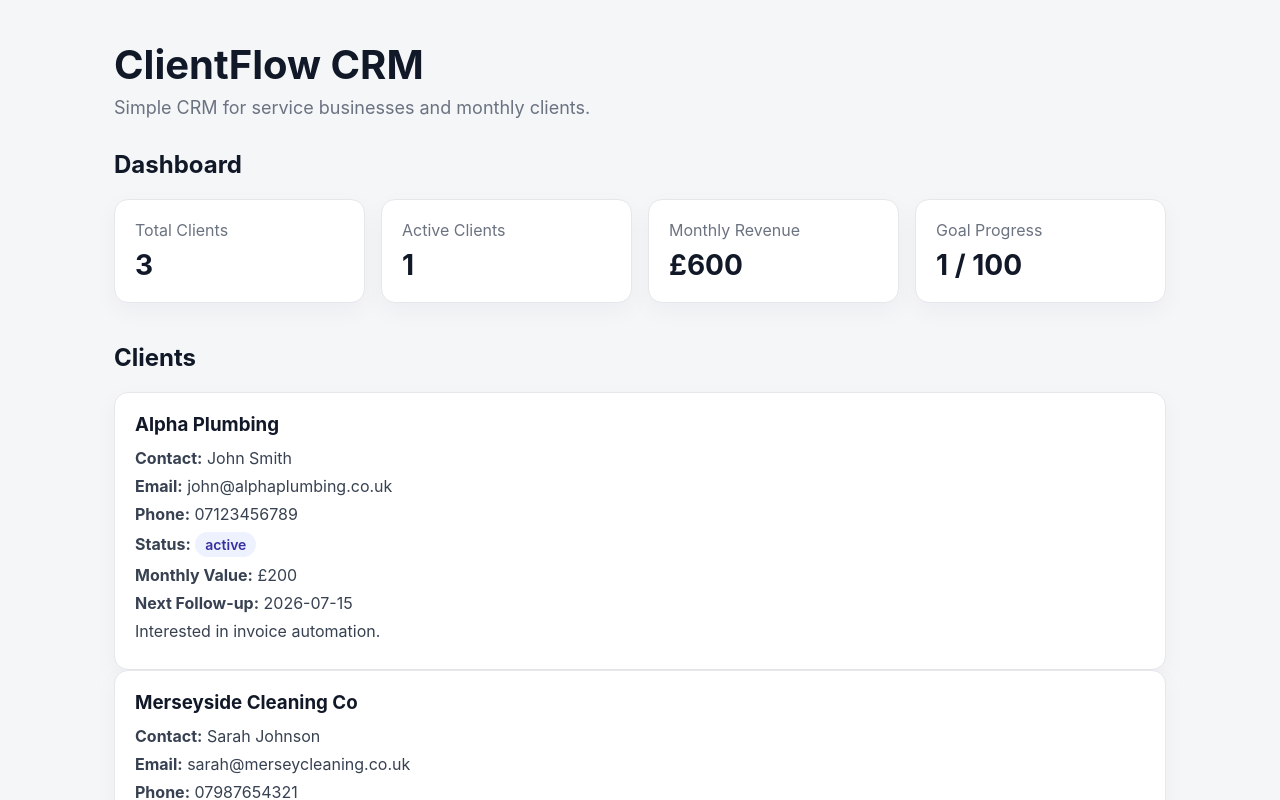
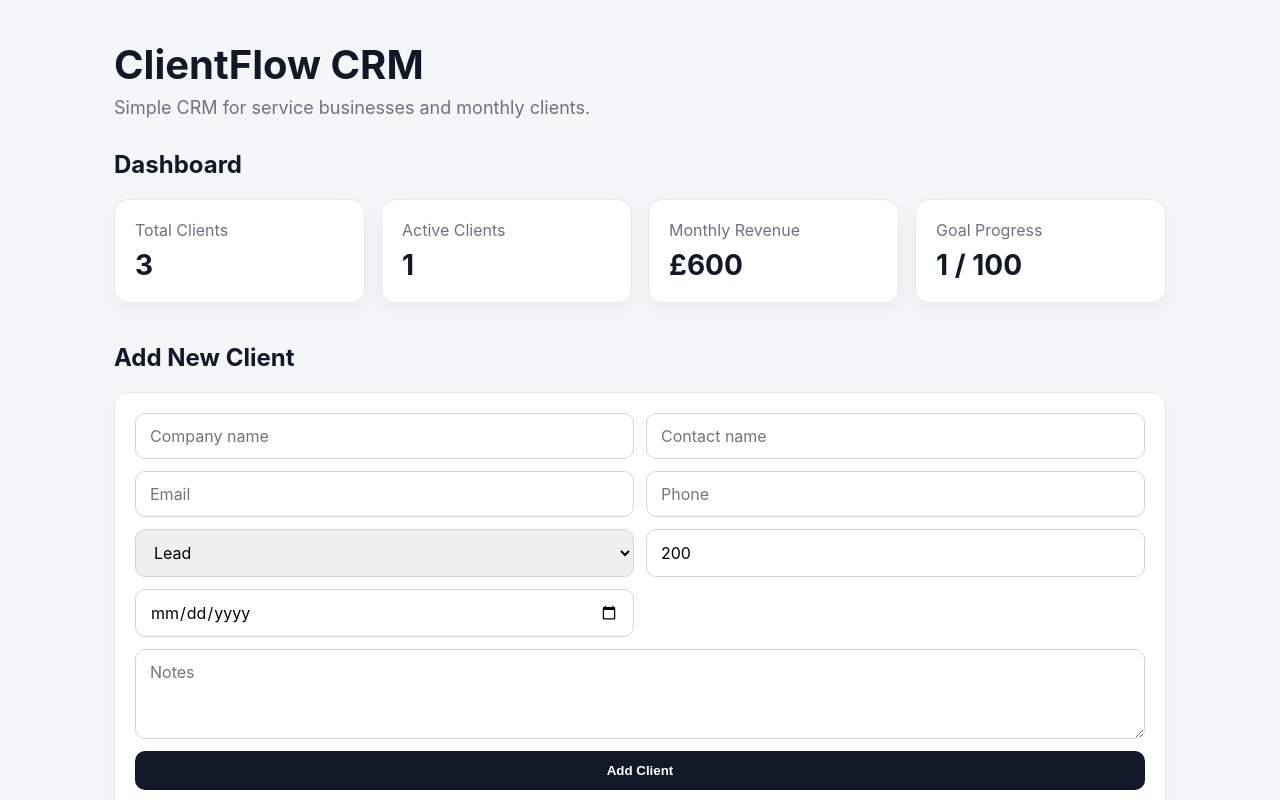
Before and after one commit to MikeMat22/clientflow-crm, a React (Vite) app: page / in a window 1280 px wide. Shown: the top 800 px of the page. Built offline with nearby package versions, Linux system fonts and the light colour scheme.

Commit message:
creation of form

```diff
--- a/src/App.tsx
+++ b/src/App.tsx
@@ -1,8 +1,17 @@
+import { useState } from "react";
 import { DashboardCards } from "./components/DashboardCards";
 import { ClientList } from "./components/ClientList";
+import { ClientForm } from "./components/ClientForm";
 import { mockClients } from "./data/mockClients";
+import type { Client } from "./types/client";
 
 function App() {
+  const [clients, setClients] = useState<Client[]>(mockClients);
+
+  function handleAddClient(newClient: Client) {
+    setClients((currentClients) => [newClient, ...currentClients]);
+  }
+
   return (
     <main>
       <header className="app-header">
@@ -10,8 +19,9 @@ function App() {
         <p>Simple CRM for service businesses and monthly clients.</p>
       </header>
 
-      <DashboardCards clients={mockClients} />
-      <ClientList clients={mockClients} />
+      <DashboardCards clients={clients} />
+      <ClientForm onAddClient={handleAddClient} />
+      <ClientList clients={clients} />
     </main>
   );
 }
--- /dev/null
+++ b/src/components/ClientForm.tsx
@@ -0,0 +1,131 @@
+import { useState } from "react";
+import type { Client, ClientStatus } from "../types/client";
+
+type ClientFormProps = {
+  onAddClient: (client: Client) => void;
+};
+
+const initialFormData = {
+  companyName: "",
+  contactName: "",
+  email: "",
+  phone: "",
+  status: "lead" as ClientStatus,
+  monthlyValue: "200",
+  nextFollowUpDate: "",
+  notes: "",
+};
+
+export function ClientForm({ onAddClient }: ClientFormProps) {
+  const [formData, setFormData] = useState(initialFormData);
+
+  function handleSubmit(event: React.FormEvent<HTMLFormElement>) {
+    event.preventDefault();
+
+    const newClient: Client = {
+      id: crypto.randomUUID(),
+      companyName: formData.companyName,
+      contactName: formData.contactName,
+      email: formData.email,
+      phone: formData.phone,
+      status: formData.status,
+      monthlyValue: Number(formData.monthlyValue),
+      nextFollowUpDate: formData.nextFollowUpDate,
+      notes: formData.notes,
+      createdAt: new Date().toISOString(),
+    };
+
+    onAddClient(newClient);
+    setFormData(initialFormData);
+  }
+
+  return (
+    <section className="form-section">
+      <h2>Add New Client</h2>
+
+      <form className="client-form" onSubmit={handleSubmit}>
+        <input
+          type="text"
+          placeholder="Company name"
+          value={formData.companyName}
+          onChange={(event) =>
+            setFormData({ ...formData, companyName: event.target.value })
+          }
+          required
+        />
+
+        <input
+          type="text"
+          placeholder="Contact name"
+          value={formData.contactName}
+          onChange={(event) =>
+            setFormData({ ...formData, contactName: event.target.value })
+          }
+          required
+        />
+
+        <input
+          type="email"
+          placeholder="Email"
+          value={formData.email}
+          onChange={(event) =>
+            setFormData({ ...formData, email: event.target.value })
+          }
+          required
+        />
+
+        <input
+          type="text"
+          placeholder="Phone"
+          value={formData.phone}
+          onChange={(event) =>
+            setFormData({ ...formData, phone: event.target.value })
+          }
+        />
+
+        <select
+          value={formData.status}
+          onChange={(event) =>
+            setFormData({
+              ...formData,
+              status: event.target.value as ClientStatus,
+            })
+          }
+        >
+          <option value="lead">Lead</option>
+          <option value="contacted">Contacted</option>
+          <option value="active">Active</option>
+          <option value="lost">Lost</option>
+        </select>
+
+        <input
+          type="number"
+          placeholder="Monthly value"
+          value={formData.monthlyValue}
+          onChange={(event) =>
+            setFormData({ ...formData, monthlyValue: event.target.value })
+          }
+          required
+        />
+
+        <input
+          type="date"
+          value={formData.nextFollowUpDate}
+          onChange={(event) =>
+            setFormData({ ...formData, nextFollowUpDate: event.target.value })
+          }
+        />
+
+        <textarea
+          placeholder="Notes"
+          value={formData.notes}
+          onChange={(event) =>
+            setFormData({ ...formData, notes: event.target.value })
+          }
+        />
+
+        <button type="submit">Add Client</button>
+      </form>
+    </section>
+  );
+}
--- a/src/index.css
+++ b/src/index.css
@@ -103,3 +103,54 @@ p {
     grid-template-columns: 1fr;
   }
 }
+.form-section {
+  margin-bottom: 40px;
+}
+
+.client-form {
+  display: grid;
+  grid-template-columns: repeat(2, 1fr);
+  gap: 12px;
+  background: white;
+  border: 1px solid #e5e7eb;
+  border-radius: 14px;
+  padding: 20px;
+  box-shadow: 0 8px 24px rgba(15, 23, 42, 0.04);
+}
+
+.client-form input,
+.client-form select,
+.client-form textarea {
+  width: 100%;
+  padding: 12px 14px;
+  border: 1px solid #d1d5db;
+  border-radius: 10px;
+  font: inherit;
+}
+
+.client-form textarea {
+  grid-column: 1 / -1;
+  min-height: 90px;
+  resize: vertical;
+}
+
+.client-form button {
+  grid-column: 1 / -1;
+  padding: 12px 16px;
+  border: 0;
+  border-radius: 10px;
+  background: #111827;
+  color: white;
+  font-weight: 700;
+  cursor: pointer;
+}
+
+.client-form button:hover {
+  background: #374151;
+}
+
+@media (max-width: 600px) {
+  .client-form {
+    grid-template-columns: 1fr;
+  }
+}
```
